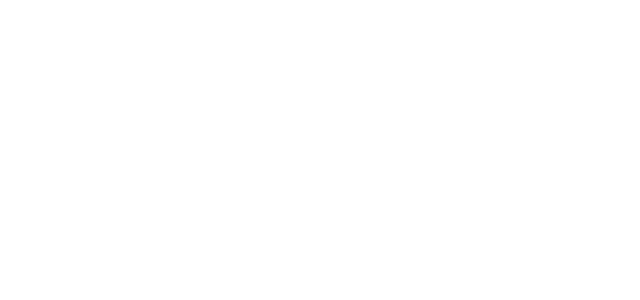
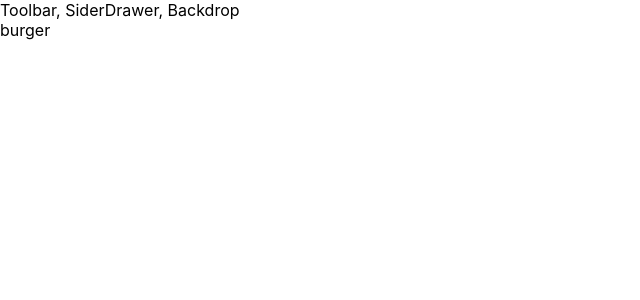
Before and after one commit to vnctwong/react-burger, a React app: page / in a window 1280 px wide. Shown: the top 300 px of the page, without its empty margins (0-640 px from the left). Built offline with nearby package versions, Linux system fonts and the light colour scheme.

Commit message:
layout and hoc

```diff
--- a/src/App.js
+++ b/src/App.js
@@ -1,10 +1,12 @@
 import React from 'react';
+
+import Layout from './components/Layout/Layout';
 
 function App() {
   return (
-    <div >
-
-    </div>
+    <Layout >
+      burger
+    </Layout>
   );
 }
 
--- /dev/null
+++ b/src/components/Layout/Layout.js
@@ -0,0 +1,16 @@
+import React from 'react';
+
+import Aux from '../../hoc/Aux';
+
+const layout = (props) => (
+  <Aux>
+    <div>Toolbar, SiderDrawer, Backdrop</div>
+
+    <main>
+      {props.children}
+    </main>
+
+  </Aux>
+);
+
+export default layout;
--- /dev/null
+++ b/src/hoc/Aux.js
@@ -0,0 +1,3 @@
+const aux = (props) => props.children;
+
+export default aux;
```
